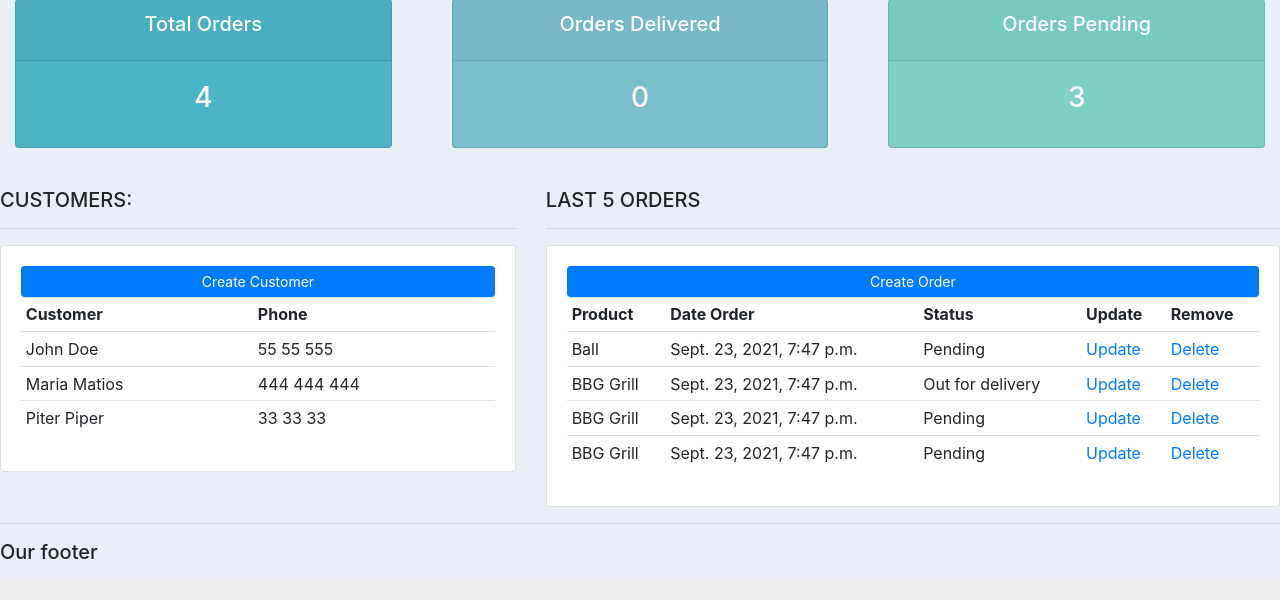
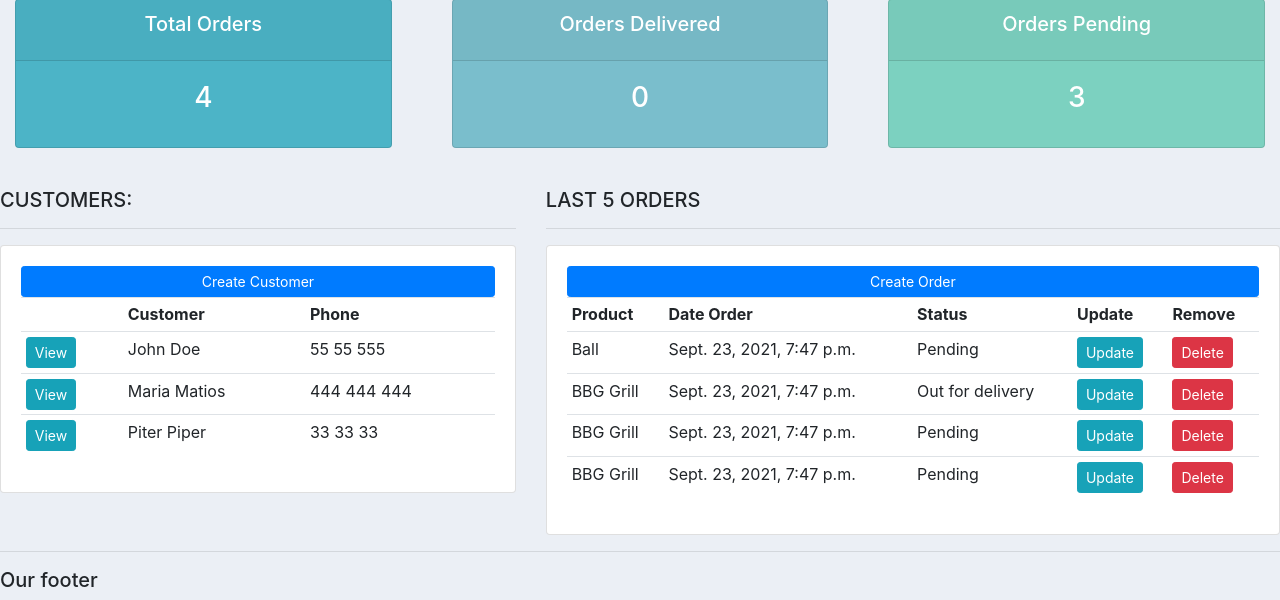
Before and after one commit to Vitlaly/CrashCourse3, a Django app: page / in a window 1280 px wide. Shown: the part 220-820 px from the top of the page. Before the commit the page ends 779 px from the top, so only its background shows below. Run offline with Django 3.2, Linux system fonts and the light colour scheme; data comes from the database, SQL or seed files in the repository; some libraries are stand-ins or nearby versions.

Commit message:
commit 9.5 p9

```diff
--- a/crm1/accounts/templates/accounts/dashboard.html
+++ b/crm1/accounts/templates/accounts/dashboard.html
@@ -14,11 +14,13 @@
 			<a class="btn btn-primary  btn-sm btn-block" href="">Create Customer</a>
 			<table class="table table-sm">
 				<tr>
+					<th> </th>
 					<th>Customer</th>
 					<th>Phone</th>
 				</tr>
                 {% for customer in customers %}
 				<tr>
+					<td> <a class="btn btn-sm btn-info" href="{% url 'customer' customer.id %}">View </a></td>
 					<td> {{customer.name}}</td>
 					<td> {{customer.phone}}</td>
 				</tr>
@@ -45,8 +47,8 @@
 					<td>{{order.product.name}}</td>
 					<td> {{order.date_created}}</td>
 					<td> {{order.status}}</td>
-					<td> <a href="">Update</a> </td>
-					<td><a href="">Delete</a> </td>
+					<td> <a  class="btn btn-sm btn-info" href="">Update</a> </td>
+					<td><a  class="btn btn-sm btn-danger" href="">Delete</a> </td>
 				</tr>
 				{%endfor%}
 			</table>
--- a/crm1/accounts/templates/accounts/navbar.html
+++ b/crm1/accounts/templates/accounts/navbar.html
@@ -7,10 +7,10 @@
   <div class="collapse navbar-collapse" id="navbarNav">
     <ul class="navbar-nav">
       <li class="nav-item active">
-        <a class="nav-link" href="#">Dashboard</a>
+        <a class="nav-link" href="{% url 'home'%}">Dashboard</a>
       </li>
       <li class="nav-item">
-        <a class="nav-link" href="#">Products</a>
+        <a class="nav-link" href="{% url 'products'%}">Products</a>
       </li>
     </ul>
   </div>
--- a/crm1/accounts/urls.py
+++ b/crm1/accounts/urls.py
@@ -2,9 +2,9 @@ from django.urls import path
 from . import views
 
 urlpatterns = [
-    path('', views.home),
-    path('products/', views.products),
-    path('customer/<str:test_pk>', views.customer),
+    path('', views.home, name='home'),
+    path('products/', views.products, name='products'),
+    path('customer/<str:test_pk>', views.customer, name='customer'),
 
 
 ]
```
